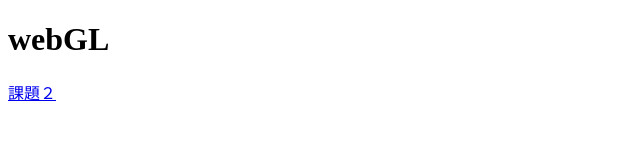
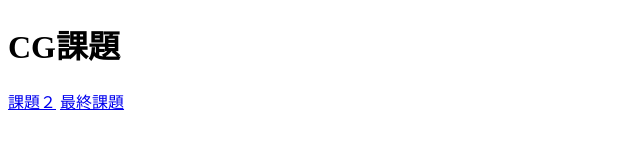
Before and after one commit to hirakawa1010/hirakawa1010.github.io, a plain HTML site: page index.html in a window 1280 px wide. Shown: the whole page, without its empty margins (0-640 px from the left). Drawn offline with Linux system fonts and the light colour scheme.

Commit message:
Update index.html

```diff
--- a/index.html
+++ b/index.html
@@ -4,8 +4,12 @@
   <title>index</title>
 </head>
 <body>
-  <h1>webGL</h1>
+  <h1>CG課題</h1>
   <a href="kadai2.html">課題２</a>
+  <a href="matome.html">最終課題</a>
+
+
+
 
 
 
```
